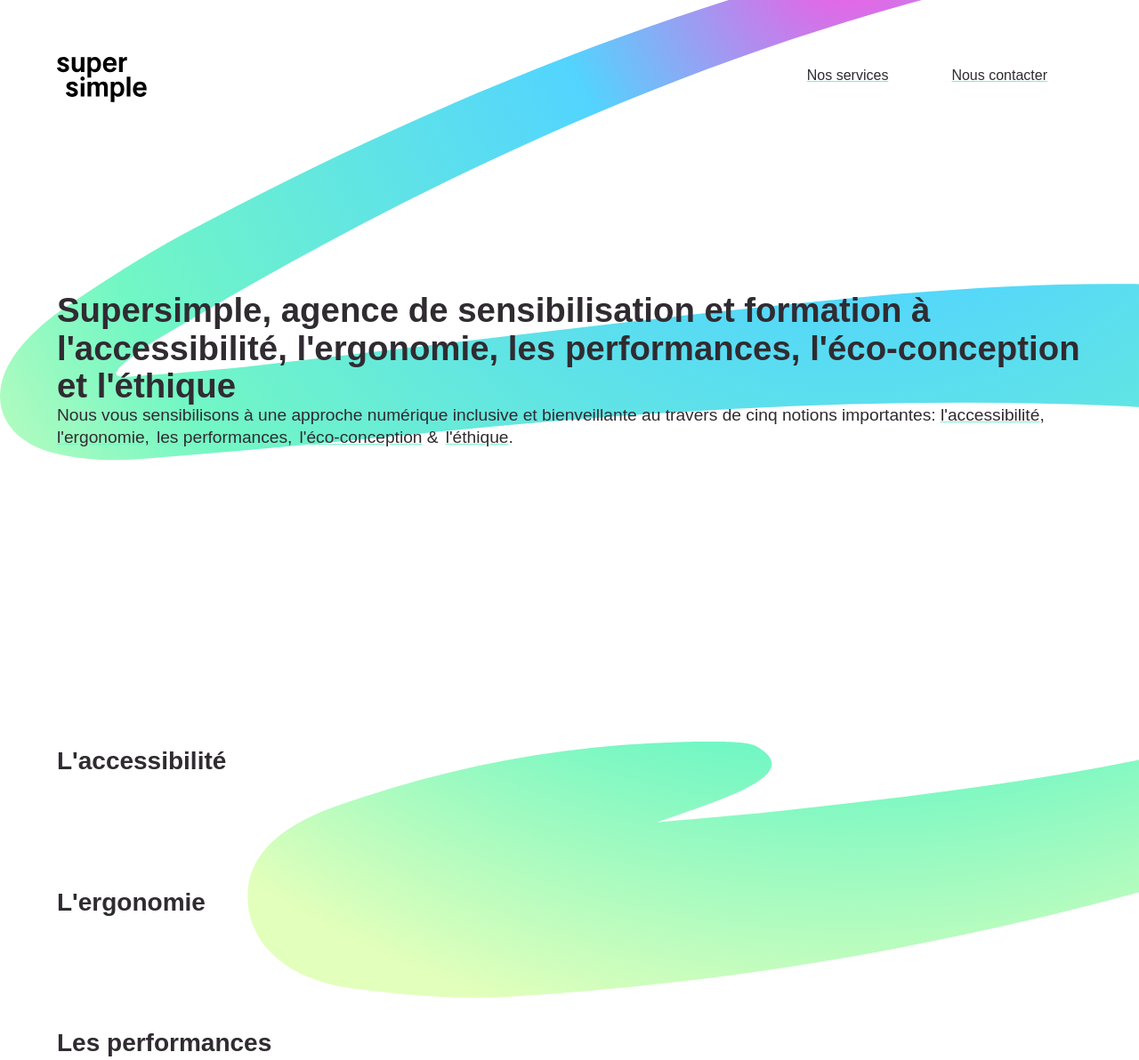
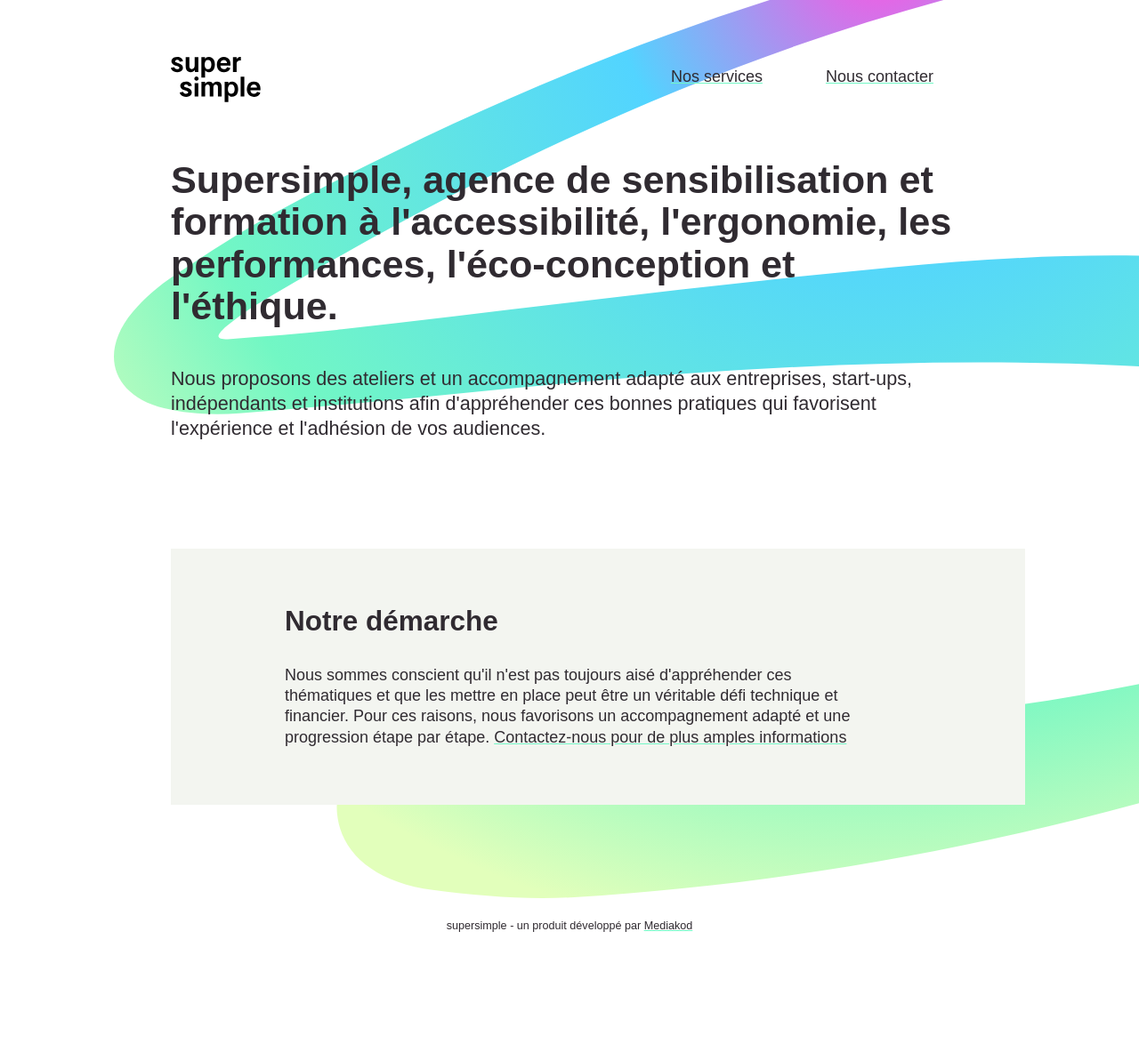
Before and after one commit to MediakodTeam/supersimple, a Gatsby site: page / in a window 1280 px wide. Shown: the top 1192 px of the page at 89% size. Built offline with nearby package versions, Linux system fonts and the light colour scheme; Gatsby itself is replaced by a stand-in of ours.

Commit message:
all contents done

```diff
--- a/src/assets/scss/_layout.scss
+++ b/src/assets/scss/_layout.scss
@@ -1,16 +1,24 @@
 :root{
     --gap: 1rem;
+    --max-width: 100%;
 
     @media(min-width: 36rem){
         --gap: 2rem;
+        --max-width: 32rem;
     }
 
     @media(min-width: 48rem){
         --gap: 3rem;
+        --max-width: 44rem;
     }
 
     @media(min-width: 64rem){
         --gap: 4rem;
+        --max-width: 56rem;
+    }
+
+    @media(min-width: 90rem){
+        --max-width: 68rem;
     }
 }
 
@@ -21,8 +29,58 @@
 
 main{
     font-size: 1.2em;
-    min-height: calc(100vh - ((var(--gap) * 2) + 80px));
+    min-height: calc(80vh - ((var(--gap) * 2) + 80px));
+}
 
+section{
+    background-color: $c-beige-base;
+    margin: var(--gap) 0 var(--gap) calc(var(--gap) * -1);
+    padding: var(--gap) calc(var(--gap) * 2);
+
+    &:nth-child(2n){
+        margin: var(--gap) calc(var(--gap) * -1) var(--gap) 0;
+    }
+}
+
+footer{
+    text-align: center;
+    font-size: .7em;
+    padding: var(--gap);
+}
+
+/** ids **/
+
+#background-s{
+    position: fixed;
+    top: 0;
+    right: 0;
+    width: 90vw;
+    height: auto;
+    z-index: -1;
+}
+
+/** classes **/
+
+.container{
+    margin: 0 auto;
+    max-width: 68rem;
+    max-width: var(--max-width);
+    position: relative;
+    width: 100%;
+}
+
+.flex-centered{
+    display: flex;
+    flex-flow: column wrap;
+    align-items: left;
+    justify-content: center;
+}
+
+.main-content {
+    max-width: 80ch;
+}
+
+.content-inline{
     p,
     nav,
     nav ul{
@@ -52,35 +110,3 @@
         }
     }
 }
-
-section{
-    margin-top: calc(var(--gap) * 2);
-    margin-bottom: calc(var(--gap) * 2);
-}
-
-/** ids **/
-
-#background-s{
-    position: absolute;
-    top: 0;
-    right: 0;
-    width: 120vw;
-    height: auto;
-    z-index: -1;
-}
-
-/** classes **/
-
-.container{
-    margin: 0 auto;
-    max-width: 90rem;
-    position: relative;
-    width: 100%;
-}
-
-.flex-centered{
-    display: flex;
-    flex-flow: column wrap;
-    align-items: center;
-    justify-content: center;
-}
--- a/src/assets/scss/_typography.scss
+++ b/src/assets/scss/_typography.scss
@@ -1,12 +1,12 @@
 body{
-    font: 1rem / 1.3 sans-serif;
+    font: 1.125rem / 1.3 sans-serif;
     color: $c-font-base;
 }
 
 h1, h2, h3, h4, h5, h6{
     line-height: 1.1;
     font-size: 1em;
-    max-width: 80ch;
+    margin-bottom: 1em;
 }
 
 h1{
@@ -30,6 +30,6 @@
     }
 }
 
-p{
+section > p{
     max-width: 64ch;
 }
--- a/src/assets/scss/_vars.scss
+++ b/src/assets/scss/_vars.scss
@@ -9,3 +9,4 @@
 $c-font-base: hsl(298, 6, 18);
 
 $c-beige-base: hsl(86, 18, 95);
+$c-beige-90: hsla(86, 18, 95, .9);
--- a/src/components/layout.js
+++ b/src/components/layout.js
@@ -29,6 +29,9 @@
       <div class="container">
         {children}
       </div>
+      <footer>
+        <p>supersimple - un produit développé par <a href="https://mediakod.com">Mediakod</a></p>
+      </footer>
       <img id="background-s" src={siteS} alt="" />
     </>
   )
--- a/src/pages/index.js
+++ b/src/pages/index.js
@@ -1,41 +1,21 @@
 import React from "react"
-
+import { Link } from "gatsby"
 import Layout from "../components/layout"
 //import Image from "../components/image"
 import SEO from "../components/seo"
 
 const IndexPage = () => (
   <Layout>
-    <SEO title="Supersimple" />
-    <main class="flex-centered">
-      <div>
-        <h1>Supersimple, agence de sensibilisation et formation à l'accessibilité, l'ergonomie, les performances, l'éco-conception et l'éthique</h1>
-        <p>Nous vous sensibilisons à une approche numérique inclusive et bienveillante au travers de cinq notions importantes: </p>
-        <nav>
-          <ul>
-            <li><a href="#accessiblite">l'accessibilité</a></li>
-            <li><a href="#ergonomie">l'ergonomie</a></li>
-            <li><a href="#performances">les performances</a></li>
-            <li><a href="#eco-conception">l'éco-conception</a></li>
-            <li><a href="#ethique">l'éthique</a></li>
-          </ul>
-        </nav>
+    <SEO title="Supersimple, accueil" />
+    <main id="main" class="flex-centered">
+      <div class="main-content">
+        <h1>Supersimple, agence de sensibilisation et formation à l'accessibilité, l'ergonomie, les performances, l'éco-conception et l'éthique.</h1>
+        <p>Nous proposons des ateliers et un accompagnement adapté aux entreprises, start-ups, indépendants et institutions afin d'appréhender ces bonnes pratiques qui favorisent l'expérience et l'adhésion de vos audiences.</p>
       </div>
     </main>
-    <section id="accessibilite">
-      <h2>L'accessibilité</h2>
-    </section>
-    <section id="ergonomie">
-      <h2>L'ergonomie</h2>
-    </section>
-    <section id="performances">
-      <h2>Les performances</h2>
-    </section>
-    <section id="eco-conception">
-      <h2>L'éco-conception</h2>
-    </section>
-    <section id="ethique">
-      <h2>L'éthique</h2>
+    <section id="#demarche">
+      <h2>Notre démarche</h2>
+      <p>Nous sommes conscient qu'il n'est pas toujours aisé d'appréhender ces thématiques et que les mettre en place peut être un véritable défi technique et financier. Pour ces raisons, nous favorisons un accompagnement adapté et une progression étape par étape. <Link to="/contact/">Contactez-nous pour de plus amples informations</Link></p>
     </section>
   </Layout>
 )
```
Also changed, not shown: src/pages/contact.js (added, +23 -0 lines), src/pages/services.js (added, +47 -0 lines).
